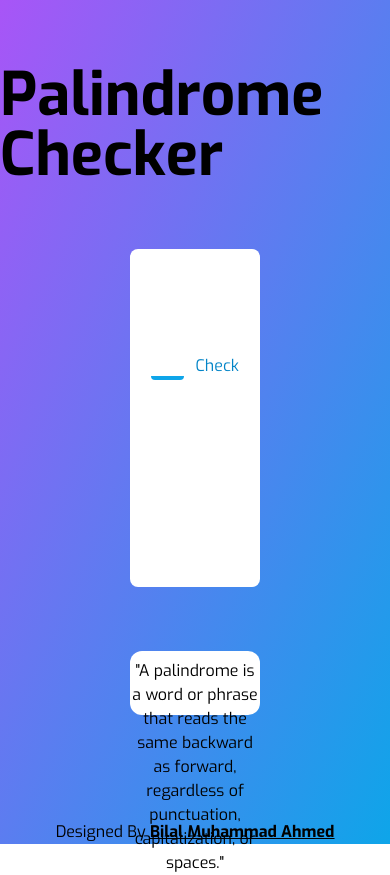
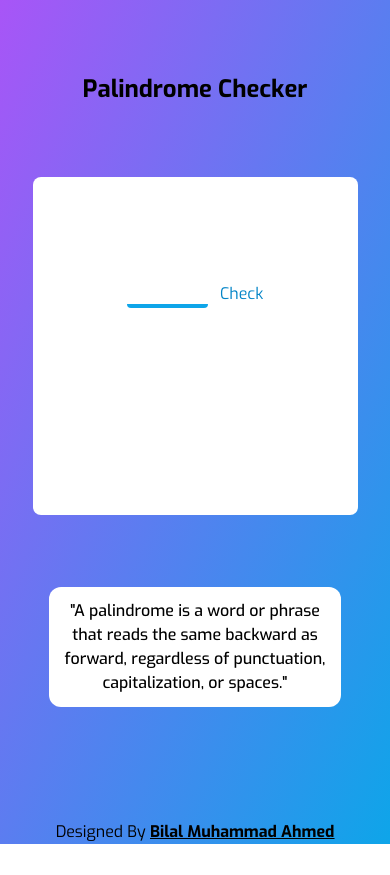
Before and after one commit to xbaelal/palindrome-checker, a plain HTML site: page index.html in a window 390 px wide. After the commit the page ends 844 px from the top, so only its background shows below. Drawn offline with nearby package versions, Linux system fonts and the light colour scheme.

Commit message:
media responsiveness

```diff
--- a/index.html
+++ b/index.html
@@ -21,15 +21,15 @@
     </style>
 </head>
 <body class="bg-gradient-to-tl bg-no-repeat h-screen w-screen from-sky-500 to-purple-500 flex flex-col justify-evenly items-center">
-    <h1 class="font-bold text-6xl">Palindrome Checker</h1>
-    <div id="container" class="h-2/5 w-2/6 bg-white flex flex-col justify-evenly items-center rounded-lg">
+    <h1 class="font-bold text-2xl md:text-3xl">Palindrome Checker</h1>
+    <div id="container" class="h-2/5 w-10/12 md:w-2/5 bg-white flex flex-col justify-evenly items-center rounded-lg">
         <div id="input-check" class="w-full flex justify-center">
             <input id="text-input" class="border-b-4 rounded border-sky-500 w-1/4 px-2"></input>
             <button id="check-btn" onclick="pal()" class="text-sky-600 ml-3">Check</button>
         </div>
-        <div id="result" class="text-2xl"></div>
+        <div id="result" class="text-lg text-center"></div>
     </div>
-    <div class="w-2/6 bg-white h-16 text-center pt-2 rounded-xl mb-16">
+    <div class="w-3/4 md:w-2/5 bg-white h-max p-3 text-center font-medium rounded-xl mb-16">
         <p>
         "A palindrome is a word or phrase that reads the same backward as forward, regardless of punctuation, capitalization, or spaces."
         </p>
```
